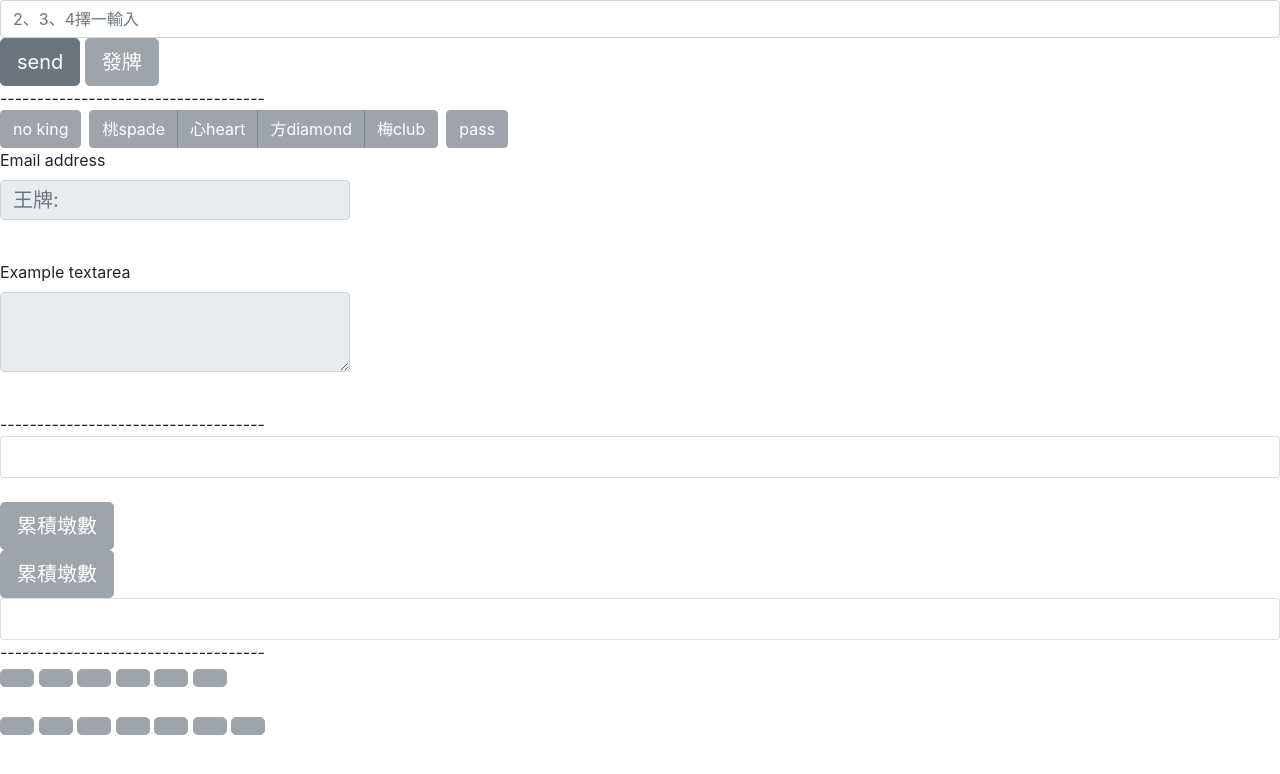
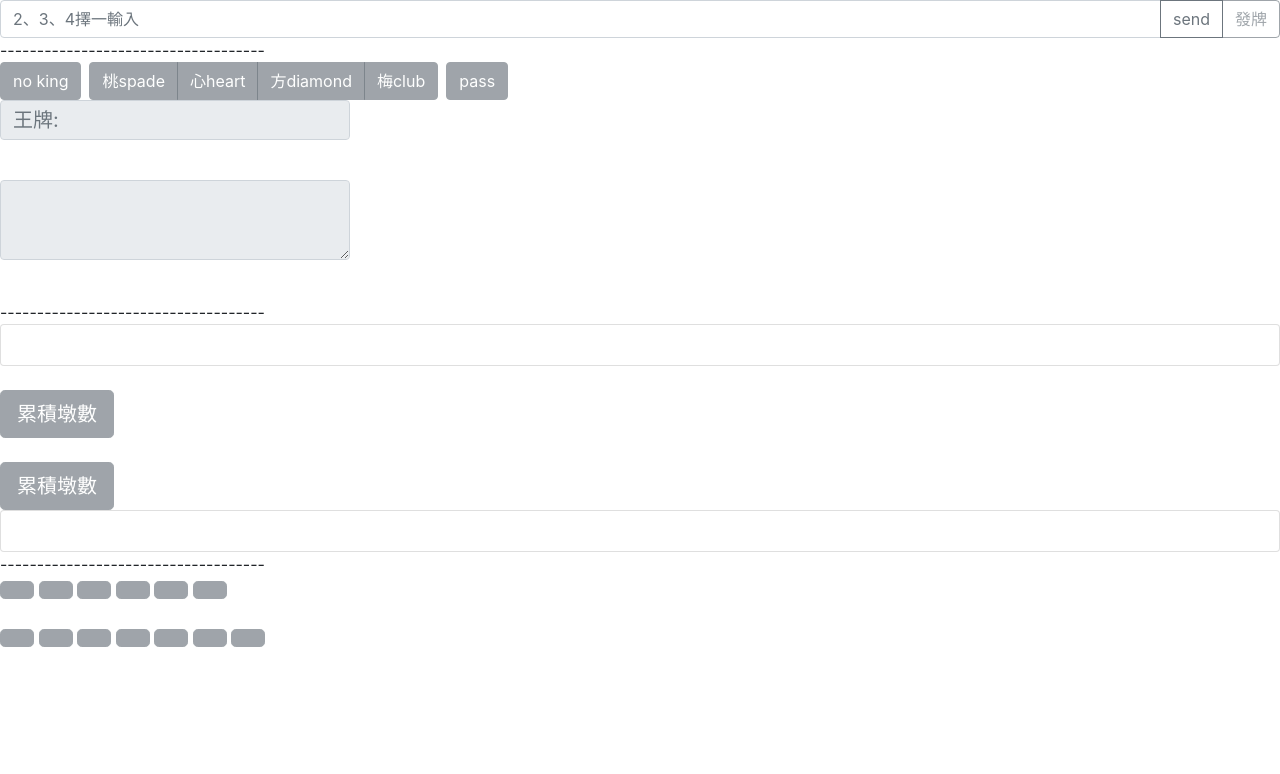
Before and after one commit to wsx852/brige, a website: page index.html in a window 1280 px wide. Drawn offline with nearby package versions, Linux system fonts and the light colour scheme.

Commit message:
調整樣式

```diff
--- a/index.html
+++ b/index.html
@@ -7,10 +7,17 @@
         <link rel="stylesheet" href="https://stackpath.bootstrapcdn.com/bootstrap/4.2.1/css/bootstrap.min.css" integrity="sha384-GJzZqFGwb1QTTN6wy59ffF1BuGJpLSa9DkKMp0DgiMDm4iYMj70gZWKYbI706tWS" crossorigin="anonymous">
     </head>
     <body>
-        <input type="text" placeholder="2、3、4擇一輸入" name="nameId" id="setId" class="form-control"/>
-        <button onclick = "setId()" id="setBtn" class="btn btn-secondary btn-lg">send</button>
-        <button onclick = "distribute()" id="distribute" disabled=true class="btn btn-secondary btn-lg">發牌</button>
 
+
+        <div class="input-group">
+
+          <input type="text" placeholder="2、3、4擇一輸入" name="nameId" id="setId" class="form-control"/>
+		  <div class="input-group-append" id="button-addon4">
+
+        	<button onclick = "setId()" id="setBtn" class="btn btn-outline-secondary">send</button>
+            <button onclick = "distribute()" id="distribute" disabled=true class="btn btn-outline-secondary">發牌</button>
+          </div>
+        </div>
         <!-- <input type="text" placeholder="input....." name="name" id="message" />
         <button onclick = "send()">sendmessage</button> -->
 
@@ -32,11 +39,11 @@
             </div>
 
             <div class="form-group">
-                <label for="exampleFormControlInput1">Email address</label>
+
 				<input type="text" placeholder="王牌: " name="callsuit" id="callsuit" disabled=true style="width: 350px; height: 40px; font-size: 20px;" class="form-control"/><br>
             </div>
 			<div class="form-group">
-    			<label for="exampleFormControlTextarea1">Example textarea</label>
+
 				<textarea id="call1" disabled=true style="width: 350px; height: 80px; font-size: 18px;" class="form-control"></textarea>
   			</div>
             <br>------------------------------------
@@ -49,7 +56,7 @@
   		</div>
 		</div>
 		<br>
-        <button id="accumulation1" disabled=true class="btn btn-secondary btn-lg">累積墩數</button><br>
+        <button id="accumulation1" disabled=true class="btn btn-secondary btn-lg">累積墩數</button><br><br>
         <button id="accumulation2" disabled=true class="btn btn-secondary btn-lg">累積墩數</button><br>
 		<div class="card">
   		<div class="card-body" id="win1">
```
